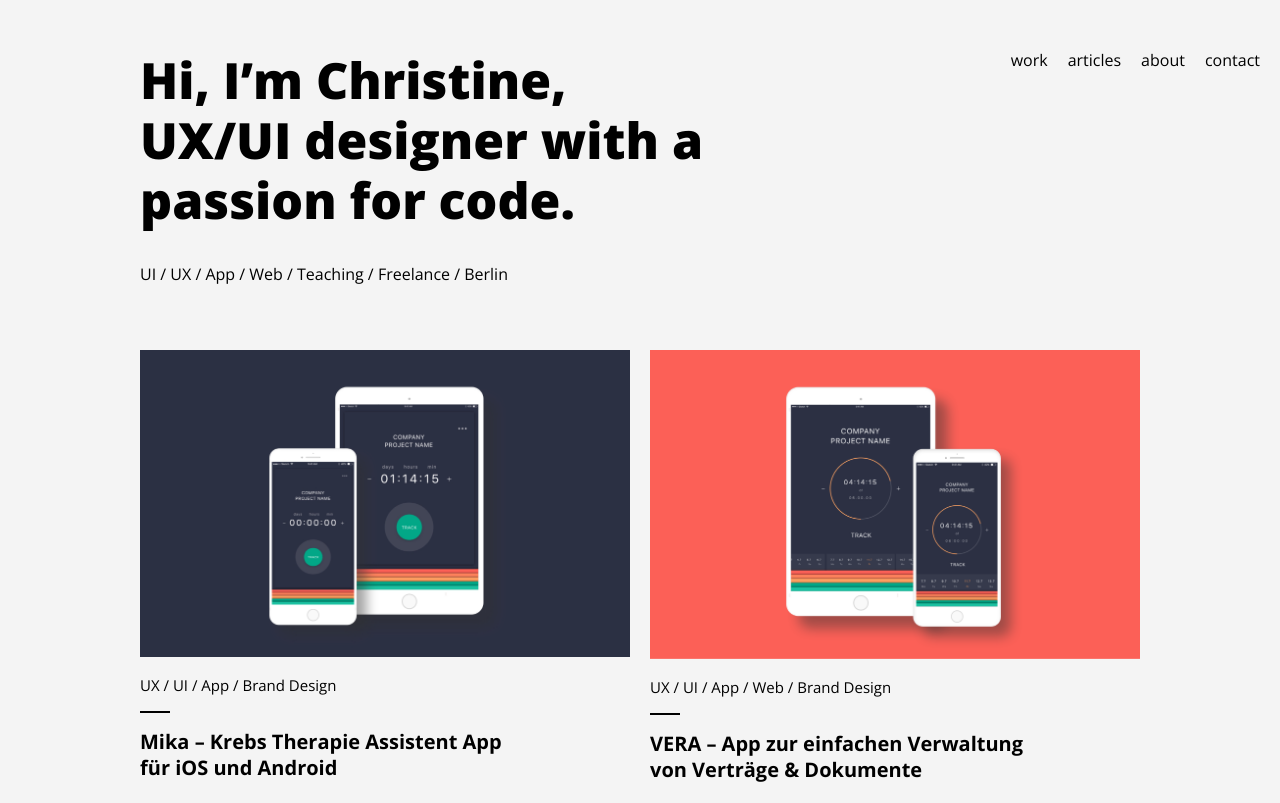
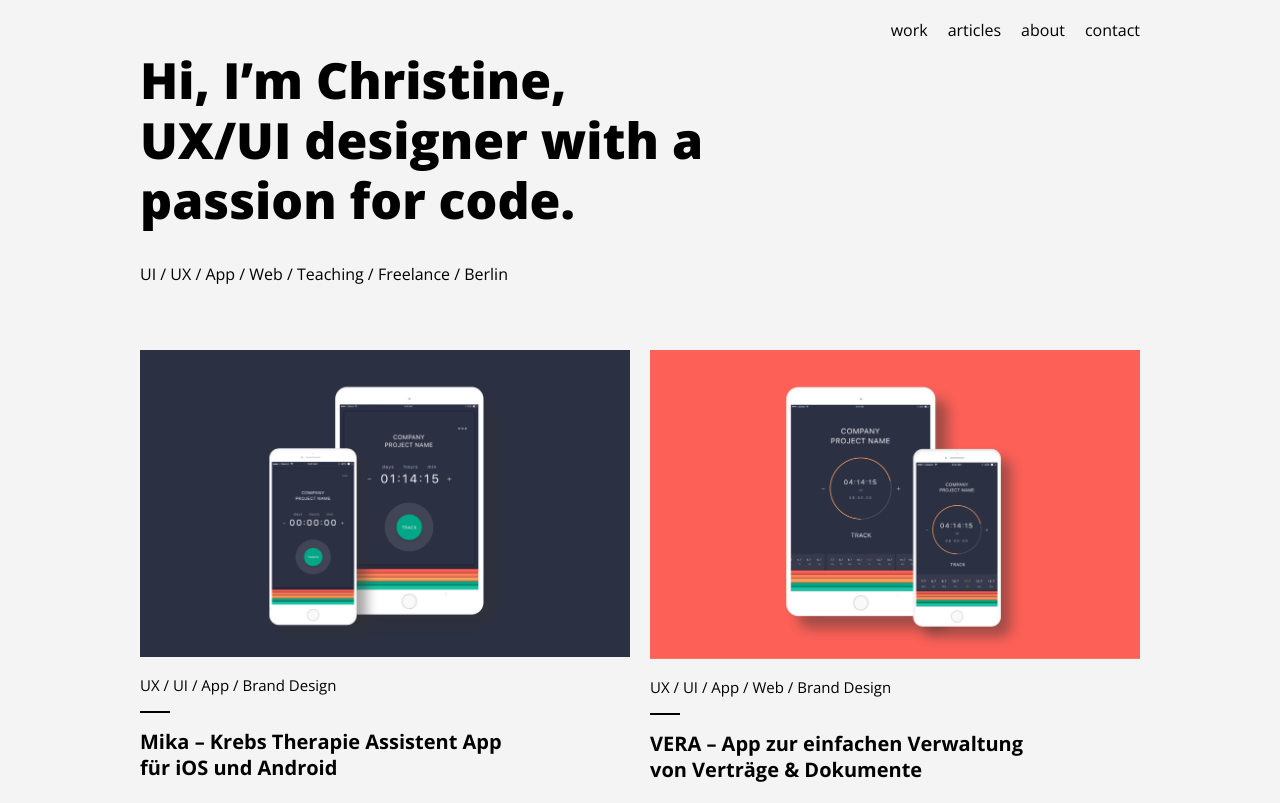
Before and after one commit to chrisvall/19_website, a Gatsby site: page / in a window 1280 px wide. Shown: the top 803 px of the page. Built offline with nearby package versions, Linux system fonts and the light colour scheme; Gatsby itself is replaced by a stand-in of ours.

Commit message:
desktop header fixed and adding bg color as SASS variable

```diff
--- a/src/components/header.js
+++ b/src/components/header.js
@@ -8,7 +8,6 @@ const Header = ({ siteTitle }) => (
 
   <div className="Header">
     <div className="HeaderGroup">
-      {/* <Link to="/"><img width="30" /></Link> */}
       {/* <Link to="/">Home</Link> */}
       <Link to="/work">work</Link>
       <Link to="/articles">articles</Link>
--- a/src/components/header.scss
+++ b/src/components/header.scss
@@ -1,29 +1,33 @@
+
+@import "layout.scss";
 
 .Header {
-  max-width: 1000px;
+
   position: fixed;
-  height: 20px;
-  padding-top:50px;
-  right: 0;
+  padding: 20px 0;
+  width: 1000px;
+  z-index: 100;
+  background-color: $bg-color;
 }
 
 .HeaderGroup {
-  background:blue;
+  max-width: 300px;
+  float: right;
+  margin: 0 auto;
+  height: 20px;
 }
 
-.sticky {
-  background-color:pink;
-}
-
-
-/* .Header a:last-child {
-  margin-right: 0;
-} */
 
 .Header a {
   text-decoration: none;
   color: black;
-  margin-right: 20px;
-  float: left;
-  display: block;
+  padding-right: 20px;
 }
+
+.Header a:last-child {
+  padding-right: 0;
+}
+
+.Header a:hover {
+  opacity: 0.7;
+}
--- a/src/components/layout.scss
+++ b/src/components/layout.scss
@@ -1,5 +1,7 @@
 
 @import url('http://fonts.googleapis.com/css?family=Open+Sans:400,300,600,700,800');
+
+$bg-color: #f4f4f4;
 
 body{
   max-width: 1000px;
@@ -9,8 +11,9 @@ body{
   font: size 16px;
   -webkit-font-smoothing:antialiased;
   line-height: 1.3;
-  background-color: #f4f4f4;
+  background-color: $bg-color;
 }
+
 
 .Hero{
   width: 70%;
```
